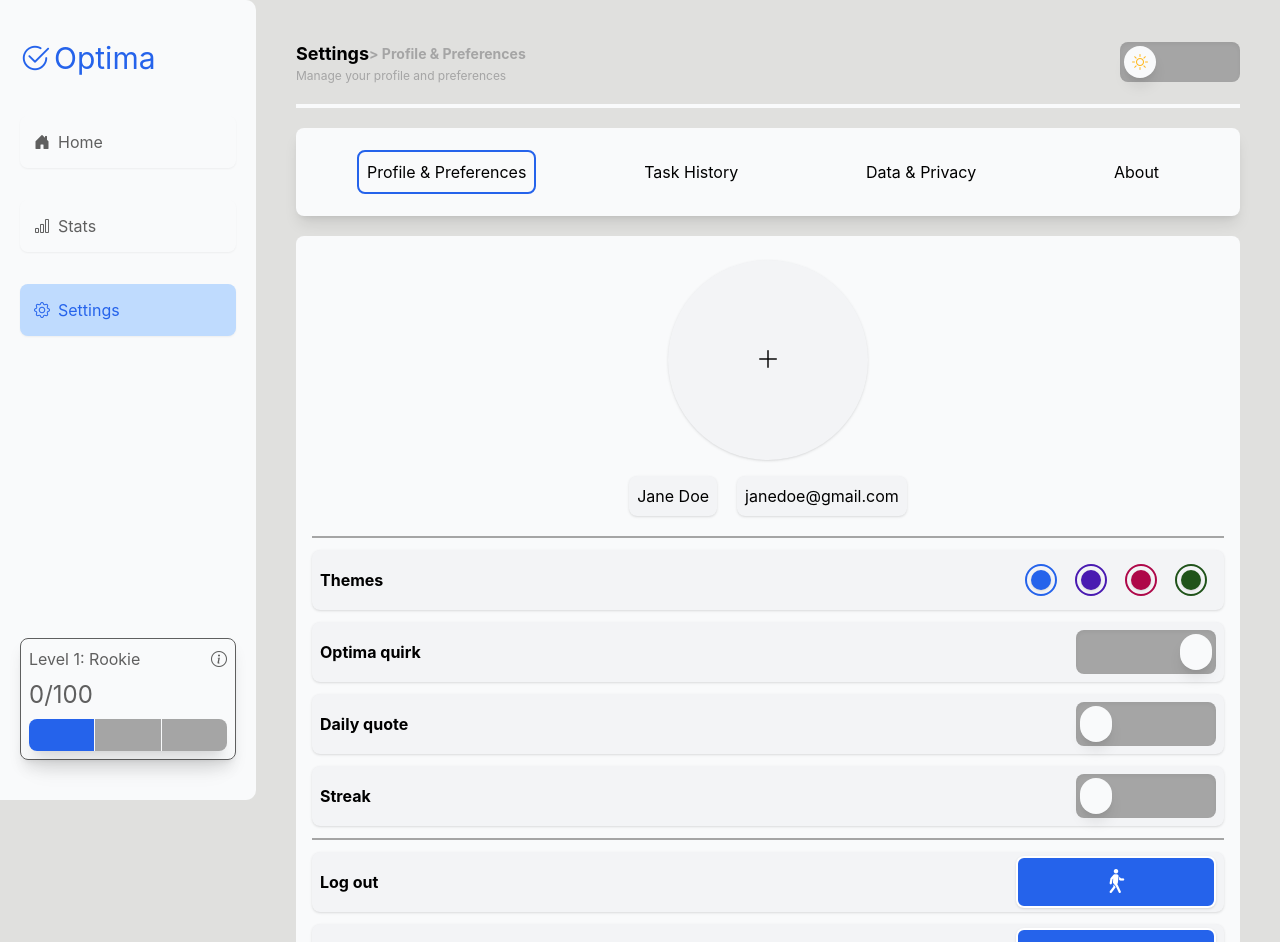
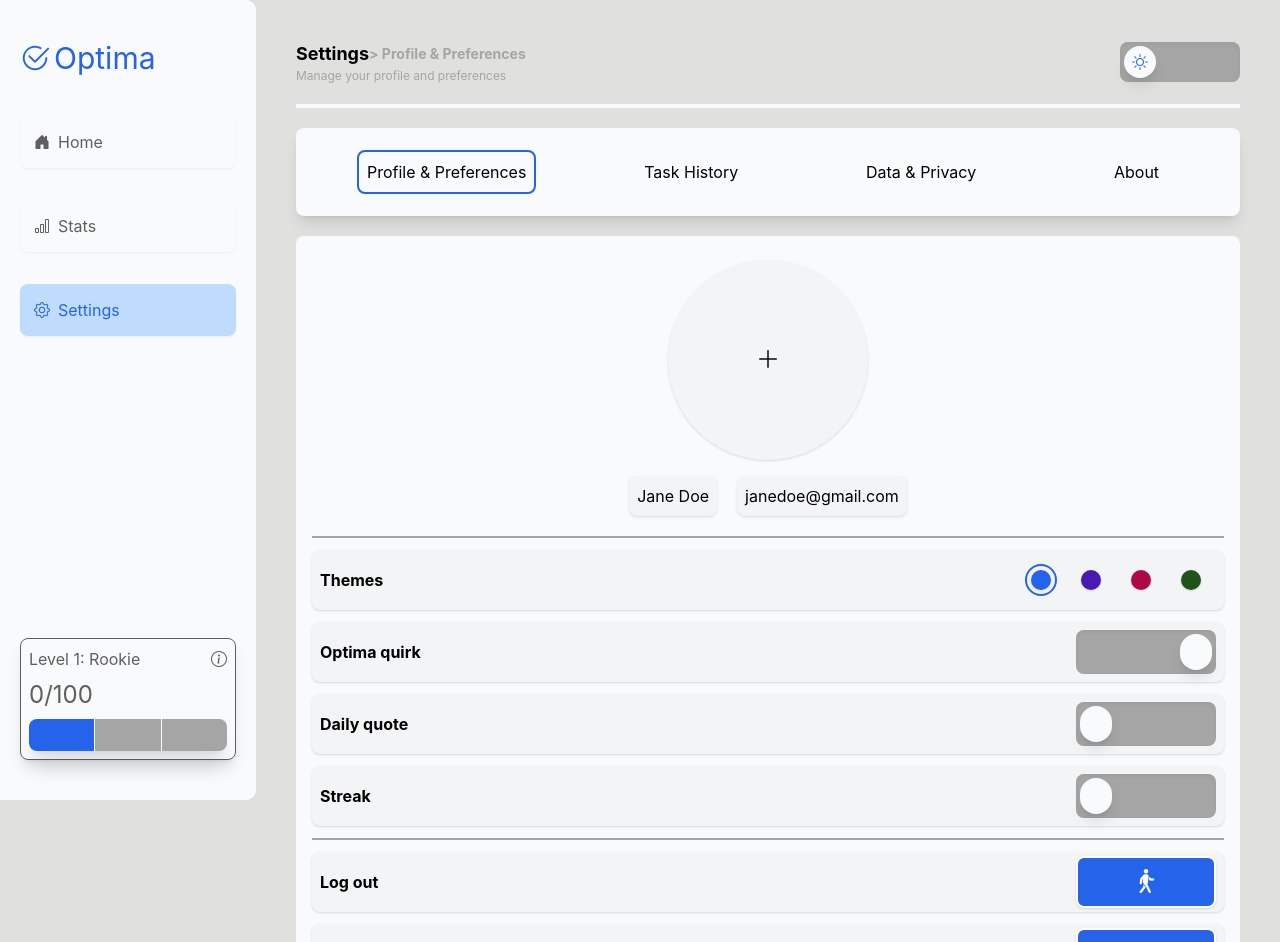
Before and after one commit to theinternetfae/Construction-site, a React (Vite) app: page /test/settings/profile in a window 1280 px wide. Shown: the top 942 px of the page. Built offline with nearby package versions, Linux system fonts and the light colour scheme.

Commit message:
Setting up accent changes

```diff
--- a/index.html
+++ b/index.html
@@ -8,7 +8,7 @@
     <link rel="stylesheet" href="https://cdn.jsdelivr.net/npm/bootstrap-icons@1.13.1/font/bootstrap-icons.min.css">
   </head>
   <body>
-    <div id="root"></div>
+    <div id="root" class="dark"></div>
     <div id="modal-root"></div>
     <script type="module" src="/src/main.jsx"></script>
   </body>
--- a/src/App.jsx
+++ b/src/App.jsx
@@ -1,4 +1,4 @@
-import { useEffect, useState } from 'react';
+import { useEffect, useLayoutEffect, useState } from 'react';
 import AppLayout from './AppLayout.jsx';
 import Welcome from './Welcome.jsx';
 import WelcomeBack from './WelcomeBack.jsx';
@@ -6,7 +6,7 @@ import { Route, Routes, Navigate } from "react-router-dom";
 import Home from './pages/Home.jsx';
 import Stats from './pages/Stats.jsx';
 import Settings from './pages/Settings.jsx';
-import { TaskContext, UserContext } from './js files/contexts.js';
+import { TaskContext, UserContext, ThemeContext } from './js files/contexts.js';
 import { getTaskList } from './js files/Storage.js';
 import Profile from './settings pages/Profile.jsx';
 import History from './settings pages/History.jsx';
@@ -29,11 +29,33 @@ function App() {
     getTaskList() || []
   )
 
+  const root = document.documentElement;
+  const [themeAccent, setThemeAccent] = useState('blue');
+
+  useLayoutEffect(() => {
+
+    console.log(themeAccent)
+
+    root.classList.remove(
+      'accent-purple',
+      'accent-pink',
+      'accent-green'
+    );
+
+    if (themeAccent === 'purple') root.classList.add('accent-purple');
+    if (themeAccent === 'pink') root.classList.add('accent-pink');
+    if (themeAccent === 'green') root.classList.add('accent-green');
+
+  }, [themeAccent])
+
   return (
 
     <TaskContext.Provider value={{taskList, setTaskList}}>
 
       <UserContext.Provider value={{user, setIsUser, verified, isVerified}}>
+
+        <ThemeContext.Provider value={{themeAccent, setThemeAccent}}>
+
 
           <Routes>
 
@@ -62,6 +84,9 @@ function App() {
 
           </Routes>
 
+
+        </ThemeContext.Provider>
+
       </UserContext.Provider>
 
     </TaskContext.Provider>
--- a/src/SideMenu.jsx
+++ b/src/SideMenu.jsx
@@ -39,17 +39,17 @@ function SideMenu() {
 
                 <section className="nav-sect-sm">
 
-                    <Link to={"home"} className={`navigation ${loName === '/test/home' ? 'bg-[#BFDBFE] text-[var(--accent)] flex' : ""}`}>
+                    <Link to={"home"} className={`navigation ${loName === '/test/home' ? 'bg-[var(--muted-accent)] text-[var(--accent)] flex' : ""}`}>
                         <i className="bi bi-house-door-fill"></i>
                         <p className={`${loName === '/test/home' ? 'block' : ""}`}>Home</p>
                     </Link>
 
-                    <Link to={"stats"} className={`navigation ${loName === '/test/stats' ? 'bg-[#BFDBFE] text-[var(--accent)] flex' : ""}`}>
+                    <Link to={"stats"} className={`navigation ${loName === '/test/stats' ? 'bg-[var(--muted-accent)] text-[var(--accent)] flex' : ""}`}>
                         <i className="bi bi-bar-chart"></i>
                         <p className={`${loName === '/test/stats' ? 'block' : ""}`}>Stats</p>
                     </Link>
 
-                    <Link to={"settings"} className={`navigation ${loName === '/test/settings' ? 'bg-[#BFDBFE] text-[var(--accent)] flex' : ""}`}>
+                    <Link to={"settings"} className={`navigation ${loName === '/test/settings' ? 'bg-[var(--muted-accent)] text-[var(--accent)] flex' : ""}`}>
                         <i className="bi bi-gear"></i>
                         <p className={`${loName === '/test/settings' ? 'block' : ""}`}>Settings</p>
                     </Link>
@@ -78,17 +78,17 @@ function SideMenu() {
 
                 <section className="nav-sect">
 
-                    <Link to={"home"} className={`navigation ${loName === '/test/home' ? 'bg-[#BFDBFE] text-[var(--accent)]' : ""}`}>
+                    <Link to={"home"} className={`navigation ${loName === '/test/home' ? 'bg-[var(--muted-accent)] text-[var(--accent)]' : ""}`}>
                         <i className="bi bi-house-door-fill"></i>
                         <p>Home</p>
                     </Link>
 
-                    <Link to={"stats"} className={`navigation ${loName === '/test/stats' ? 'bg-[#BFDBFE] text-[var(--accent)]' : ""}`}>
+                    <Link to={"stats"} className={`navigation ${loName === '/test/stats' ? 'bg-[var(--muted-accent)] text-[var(--accent)]' : ""}`}>
                         <i className="bi bi-bar-chart"></i>
                         <p>Stats</p>
                     </Link>
 
-                    <Link to={"settings"} className={`navigation ${loName === '/test/settings' ? 'bg-[#BFDBFE] text-[var(--accent)]' : ""}`}>
+                    <Link to={"settings"} className={`navigation ${loName === '/test/settings' ? 'bg-[var(--muted-accent)] text-[var(--accent)]' : ""}`}>
                         <i className="bi bi-gear"></i>
                         <p>Settings</p>
                     </Link>
--- a/src/index.css
+++ b/src/index.css
@@ -26,6 +26,23 @@
   --yellow: #FFB81C;
   --green: #477023;
 }
+
+.accent-purple {
+  --accent: #491AB1;
+  --muted-accent: #DDD6FE;
+}
+
+.accent-pink {
+  --accent: #AE0849;
+  --muted-accent: #FBCFE8;
+}
+
+.accent-green {
+  --accent: #20531A;
+  --muted-accent: #DCFCE7;
+}
+
+
 
 
 body {
@@ -630,7 +647,7 @@ body {
 
             .mode-toggle-switch {
               @apply h-full w-8 rounded-full flex justify-center items-center bg-[var(--mainbd-bg)] shadow-lg transition duration-500 ease-in-out
-              text-[var(--yellow)];
+              text-[var(--accent)];
             }
           }
         }
@@ -694,7 +711,6 @@ body {
 
                   div {
                     @apply border border-2 border-transparent w-8 h-8 rounded-full cursor-pointer flex items-center justify-center p-1
-                    nth-1:border-[#2563EB] nth-2:border-[#491AB1] nth-3:border-[#AE0849] nth-4:border-[#20531A]
                     md:w-8 md:h-8;
 
                     span {
@@ -742,8 +758,8 @@ body {
                 }
 
                 button {
-                  @apply border border-2 w-30 p-2 rounded-lg cursor-pointer shadow-sm
-                  md:w-50;
+                  @apply border border-2 w-35 p-2 rounded-lg cursor-pointer shadow-sm
+                  md:w-35;
                 }
 
                 .log-out {
--- a/src/js files/Contexts.js
+++ b/src/js files/Contexts.js
@@ -2,3 +2,4 @@ import { createContext } from "react";
 
 export const UserContext = createContext(undefined);
 export const TaskContext = createContext(undefined);
+export const ThemeContext = createContext(undefined);
--- a/src/settings pages/Profile.jsx
+++ b/src/settings pages/Profile.jsx
@@ -1,6 +1,9 @@
-import { useState } from "react";
+import { useState, useContext } from "react";
+import { ThemeContext } from "../js files/contexts";
 
 function Profile() {
+
+    const {themeAccent, setThemeAccent} = useContext(ThemeContext);
 
     const [quirkToggle, setQuirkToggle] = useState(true);
     const [quoteToggle, setQuoteToggle] = useState(false);
@@ -30,19 +33,19 @@ function Profile() {
                     <p>Themes</p>
 
                     <div className="theme-array">
-                        <div>
+                        <div onClick={() => setThemeAccent('blue')} className={`${themeAccent === 'blue' ? 'border-[var(--accent)]' : ''}`}>
                             <span className="blue"></span>
                         </div>
 
-                        <div>
+                        <div onClick={() => setThemeAccent('purple')} className={`${themeAccent === 'purple' ? 'border-[var(--accent)]' : ''}`}>
                             <span className="purple"></span>
                         </div>
 
-                        <div>
+                        <div onClick={() => setThemeAccent('pink')} className={`${themeAccent === 'pink' ? 'border-[var(--accent)]' : ''}`}>
                             <span className="pink"></span>
                         </div>
 
-                        <div>
+                        <div onClick={() => setThemeAccent('green')} className={`${themeAccent === 'green' ? 'border-[var(--accent)]' : ''}`}>
                             <span className="green"></span>
                         </div>
                     </div>
```
Lines whose indentation alone changed are shown as unchanged.
